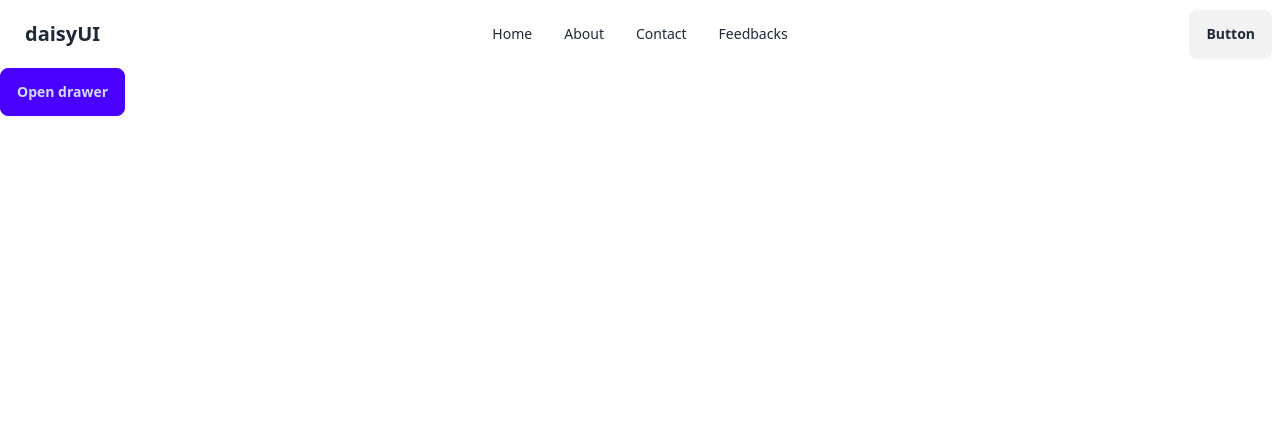
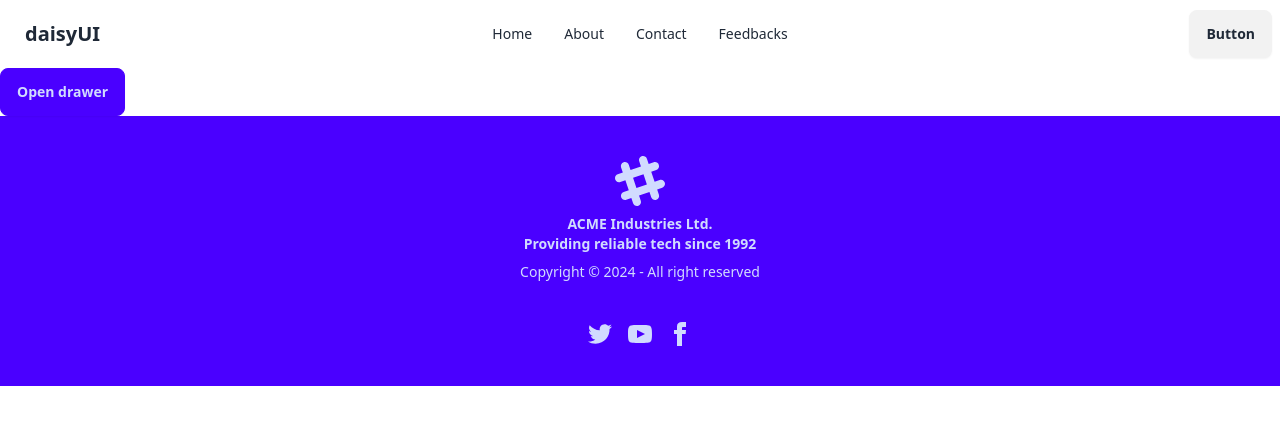
Before and after one commit to nrbnayon/React-Routers, a React (Vite) app: page / in a window 1280 px wide. Shown: the top 424 px of the page. Built offline with nearby package versions, Linux system fonts and the light colour scheme.

Commit message:
Component Path organize

```diff
--- a/src/App.jsx
+++ b/src/App.jsx
@@ -1,4 +1,4 @@
-import NavBar from "./NavBar/NavBar";
+import NavBar from "./Components/NavBar/NavBar";
 
 function App() {
   return (
--- /dev/null
+++ b/src/Components/Footer/Footer.jsx
@@ -0,0 +1,63 @@
+const Footer = () => {
+  return (
+    <footer className="footer footer-center p-10 bg-primary text-primary-content">
+      <aside>
+        <svg
+          width="50"
+          height="50"
+          viewBox="0 0 24 24"
+          xmlns="http://www.w3.org/2000/svg"
+          fillRule="evenodd"
+          clipRule="evenodd"
+          className="inline-block fill-current"
+        >
+          <path d="M22.672 15.226l-2.432.811.841 2.515c.33 1.019-.209 2.127-1.23 2.456-1.15.325-2.148-.321-2.463-1.226l-.84-2.518-5.013 1.677.84 2.517c.391 1.203-.434 2.542-1.831 2.542-.88 0-1.601-.564-1.86-1.314l-.842-2.516-2.431.809c-1.135.328-2.145-.317-2.463-1.229-.329-1.018.211-2.127 1.231-2.456l2.432-.809-1.621-4.823-2.432.808c-1.355.384-2.558-.59-2.558-1.839 0-.817.509-1.582 1.327-1.846l2.433-.809-.842-2.515c-.33-1.02.211-2.129 1.232-2.458 1.02-.329 2.13.209 2.461 1.229l.842 2.515 5.011-1.677-.839-2.517c-.403-1.238.484-2.553 1.843-2.553.819 0 1.585.509 1.85 1.326l.841 2.517 2.431-.81c1.02-.33 2.131.211 2.461 1.229.332 1.018-.21 2.126-1.23 2.456l-2.433.809 1.622 4.823 2.433-.809c1.242-.401 2.557.484 2.557 1.838 0 .819-.51 1.583-1.328 1.847m-8.992-6.428l-5.01 1.675 1.619 4.828 5.011-1.674-1.62-4.829z"></path>
+        </svg>
+        <p className="font-bold">
+          ACME Industries Ltd. <br />
+          Providing reliable tech since 1992
+        </p>
+        <p>Copyright © 2024 - All right reserved</p>
+      </aside>
+      <nav>
+        <div className="grid grid-flow-col gap-4">
+          <a>
+            <svg
+              xmlns="http://www.w3.org/2000/svg"
+              width="24"
+              height="24"
+              viewBox="0 0 24 24"
+              className="fill-current"
+            >
+              <path d="M24 4.557c-.883.392-1.832.656-2.828.775 1.017-.609 1.798-1.574 2.165-2.724-.951.564-2.005.974-3.127 1.195-.897-.957-2.178-1.555-3.594-1.555-3.179 0-5.515 2.966-4.797 6.045-4.091-.205-7.719-2.165-10.148-5.144-1.29 2.213-.669 5.108 1.523 6.574-.806-.026-1.566-.247-2.229-.616-.054 2.281 1.581 4.415 3.949 4.89-.693.188-1.452.232-2.224.084.626 1.956 2.444 3.379 4.6 3.419-2.07 1.623-4.678 2.348-7.29 2.04 2.179 1.397 4.768 2.212 7.548 2.212 9.142 0 14.307-7.721 13.995-14.646.962-.695 1.797-1.562 2.457-2.549z"></path>
+            </svg>
+          </a>
+          <a>
+            <svg
+              xmlns="http://www.w3.org/2000/svg"
+              width="24"
+              height="24"
+              viewBox="0 0 24 24"
+              className="fill-current"
+            >
+              <path d="M19.615 3.184c-3.604-.246-11.631-.245-15.23 0-3.897.266-4.356 2.62-4.385 8.816.029 6.185.484 8.549 4.385 8.816 3.6.245 11.626.246 15.23 0 3.897-.266 4.356-2.62 4.385-8.816-.029-6.185-.484-8.549-4.385-8.816zm-10.615 12.816v-8l8 3.993-8 4.007z"></path>
+            </svg>
+          </a>
+          <a>
+            <svg
+              xmlns="http://www.w3.org/2000/svg"
+              width="24"
+              height="24"
+              viewBox="0 0 24 24"
+              className="fill-current"
+            >
+              <path d="M9 8h-3v4h3v12h5v-12h3.642l.358-4h-4v-1.667c0-.955.192-1.333 1.115-1.333h2.885v-5h-3.808c-3.596 0-5.192 1.583-5.192 4.615v3.385z"></path>
+            </svg>
+          </a>
+        </div>
+      </nav>
+    </footer>
+  );
+};
+
+export default Footer;
--- a/src/Home/Home.jsx
+++ b/src/Components/Home/Home.jsx
@@ -1,5 +1,6 @@
 import { Outlet } from "react-router-dom";
 import NavBar from "../NavBar/NavBar";
+import Footer from "../Footer/Footer";
 
 const Home = () => {
   return (
@@ -36,6 +37,7 @@
         </div>
       </div>
       <Outlet />
+      <Footer />
     </div>
   );
 };
```
Also changed, not shown: src/main.jsx (+3 -5 lines), src/Components/About/About.jsx (renamed from src/About/About.jsx), src/Components/Contact/Contact.jsx (renamed from src/Contact/Contact.jsx), src/Components/NavBar/NavBar.jsx (renamed from src/NavBar/NavBar.jsx).
